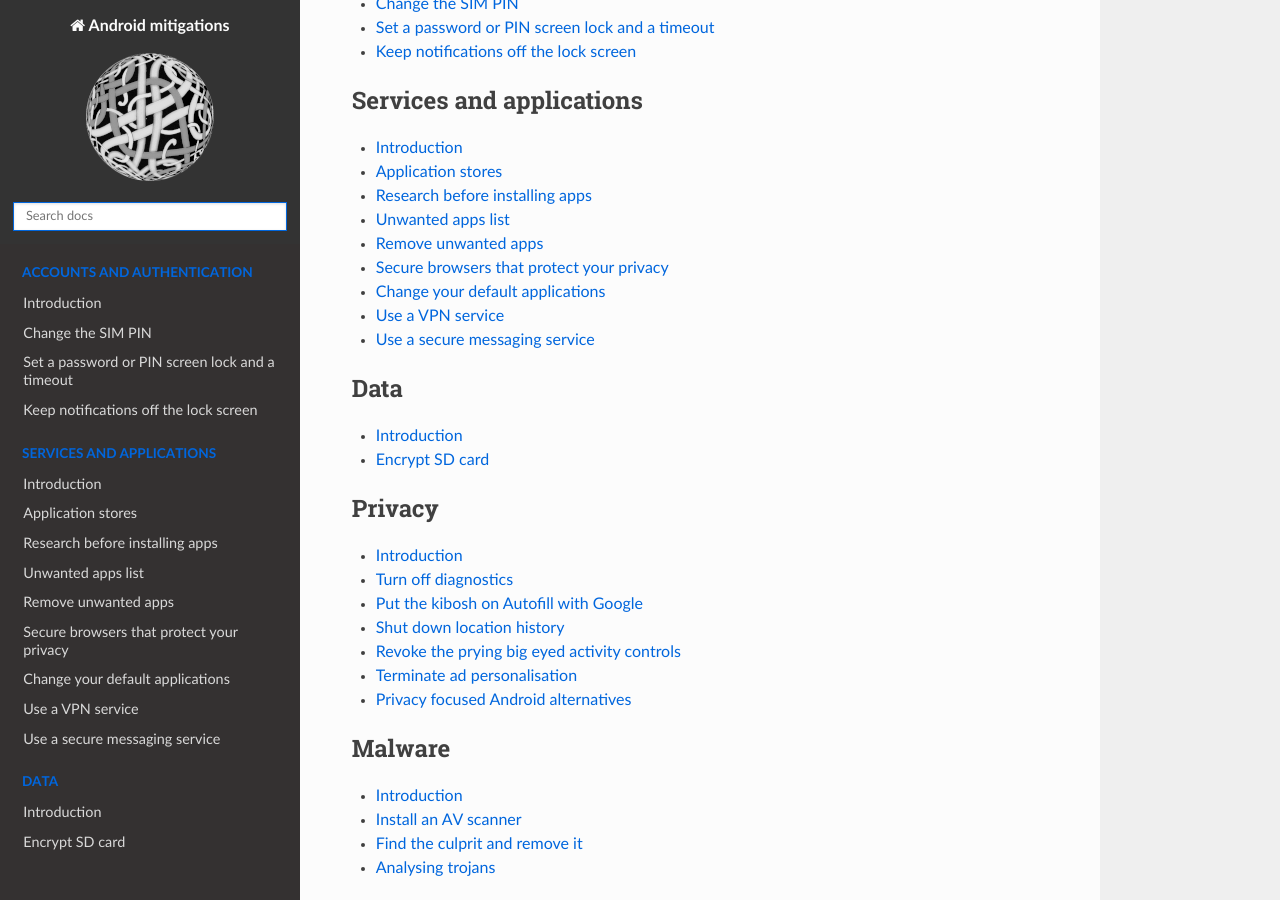
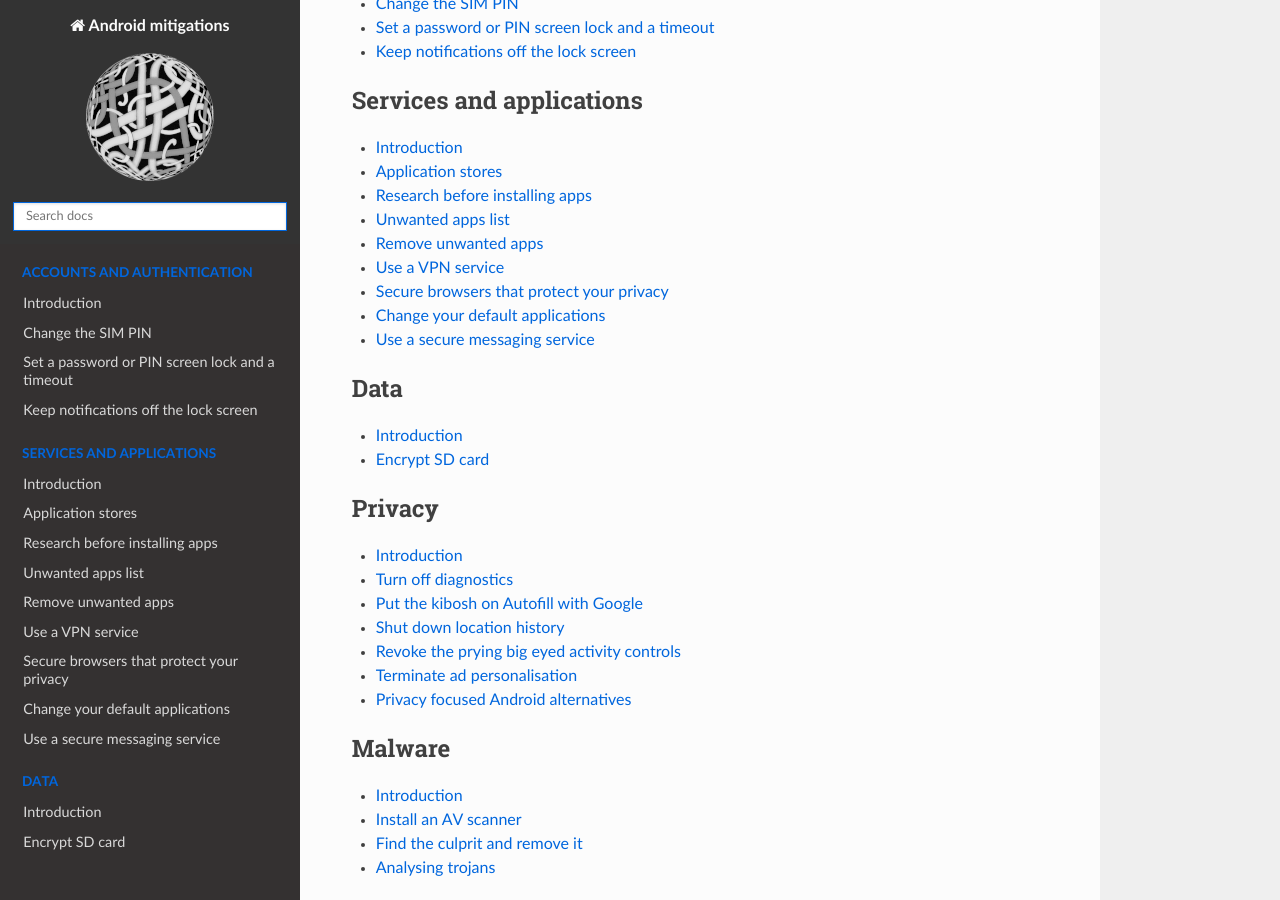
Before and after one commit to tymyrddin/android-mitigations, a Sphinx documentation site: the page built from source/index.rst, in a window 1280 px wide and 900 px high, scrolled down 360 px. Built offline with Sphinx 7.4.7 and the Read the Docs theme 2.0.0, drawn with Linux system fonts in a browser that asks for light colours.

Commit message:
Version 0.1

```diff
--- a/source/index.rst
+++ b/source/index.rst
@@ -27,9 +27,9 @@
    docs/services/research.md
    docs/services/unwanted-apps.md
    docs/services/remove-apps.md
+   docs/services/vpn.md
    docs/services/browsers.md
    docs/services/default-apps.md
-   docs/services/vpn.md
    docs/services/messaging.md
 
 .. toctree::
```
